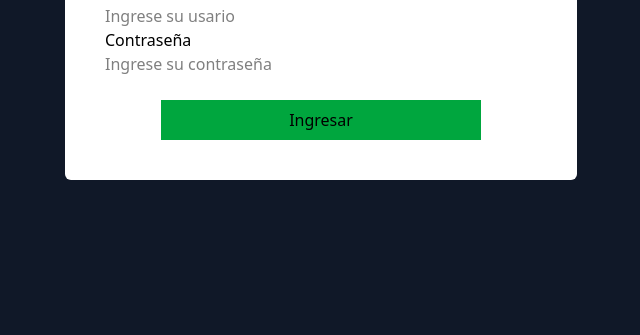
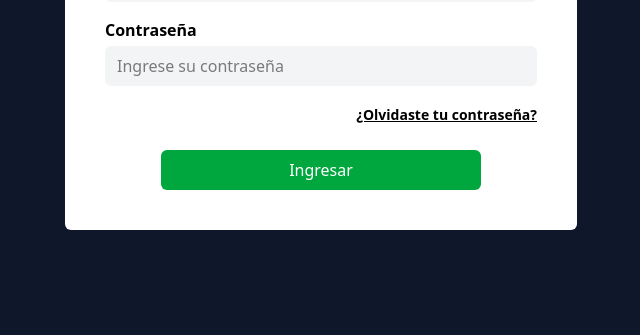
Before and after one commit to CristianGarcia19/liga-manager, a website: page views/html/login.html in a window 1280 px wide. Shown: the part 465-800 px from the top of the page, without its empty margins (319-959 px from the left). Drawn offline with Linux system fonts and the light colour scheme.

Commit message:
Terminacion de login para desktop

```diff
--- a/views/html/login.html
+++ b/views/html/login.html
@@ -1,5 +1,5 @@
 <!DOCTYPE html>
-<html lang="en">
+<html lang="es">
 <head>
     <meta charset="UTF-8">
     <meta name="viewport" content="width=device-width, initial-scale=1.0">
@@ -7,23 +7,32 @@
     <title>Iniciar sesión</title>
 </head>
 <body>
-    <div class="bg-gray-900 w-full h-dvh flex">
+    <div class="bg-slate-900 w-full h-dvh flex">
         <!--Iniciar sesion-->
         <div class="bg-white w-lg mx-auto my-auto rounded-md px-10 py-10">
             <img src="../../src/img/logo.png" alt="Logo software"
             class="w-80 mx-auto">
             <div class="">
-                <h1 class="text-3xl font-medium text-center">Iniciar sesión</h1>
+                <h1 class="text-4xl font-medium text-center text-green-500">Iniciar sesión</h1>
                 <!--formulario-->
                 <form action="">
-                    <label for="usuario" class="block">Usuario</label>
-                    <input type="text" required placeholder="Ingrese su usario"
-                    class="w-full">
-                    <label for="contraseña" class="block">Contraseña</label>
+
+                    <label for="correo" class="block mb-1 font-semibold">Email</label>
+                    <input type="email" required placeholder="tu@email.com"
+                    class="w-full mb-4 bg-gray-100 rounded-md
+                    px-3 py-2">
+
+                    <label for="contraseña" class="block mb-1 font-semibold">Contraseña</label>
                     <input type="password" required placeholder="Ingrese su contraseña"
-                    class="w-full">
+                    class="w-full mb-4 bg-gray-100 rounded-md
+                    px-3 py-2">
+
+                    <div class="text-end">
+                        <a href="" class="text-sm font-semibold underline hover:text-green-500">¿Olvidaste tu contraseña?</a>
+                    </div>
                     <div class="text-center mt-6">
-                        <button class="bg-green-600 px-2 py-2 w-80">Ingresar</button>
+                        <button class="bg-green-600 px-2 py-2 w-80 rounded-md text-white hover:font-semibold
+                        hover:cursor-pointer hover:bg-green-700">Ingresar</button>
                     </div>
                 </form>
             </div>
```
Also changed, not shown: src/css/style.css.
